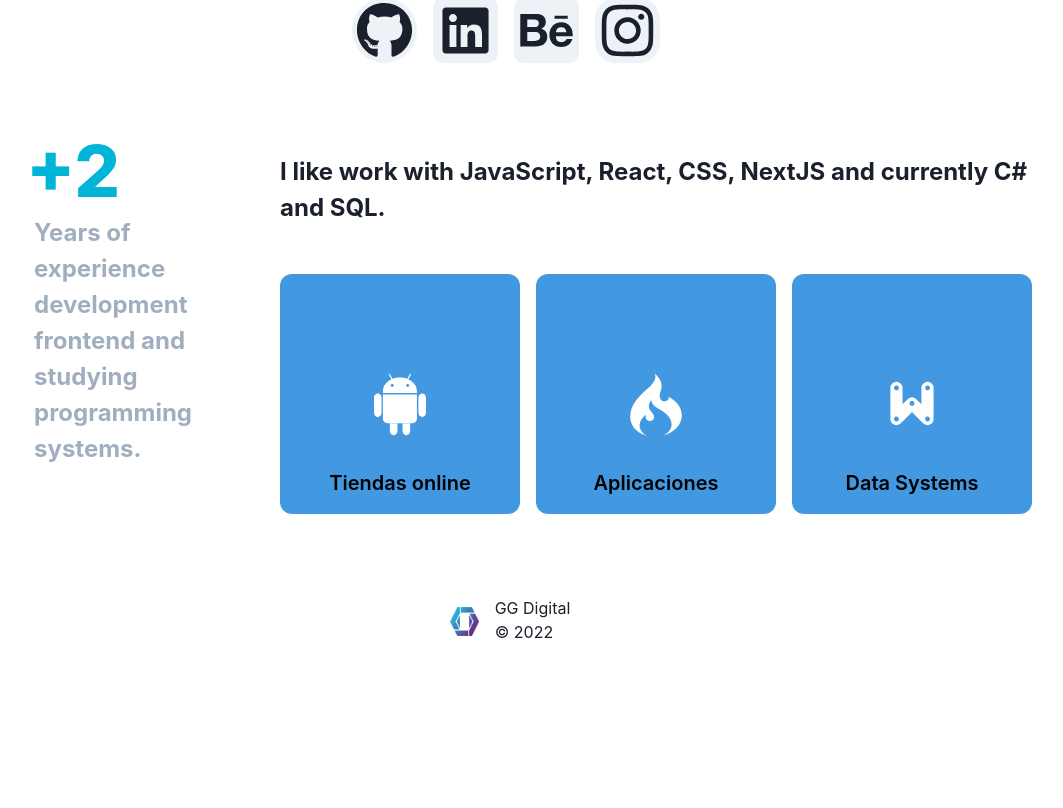
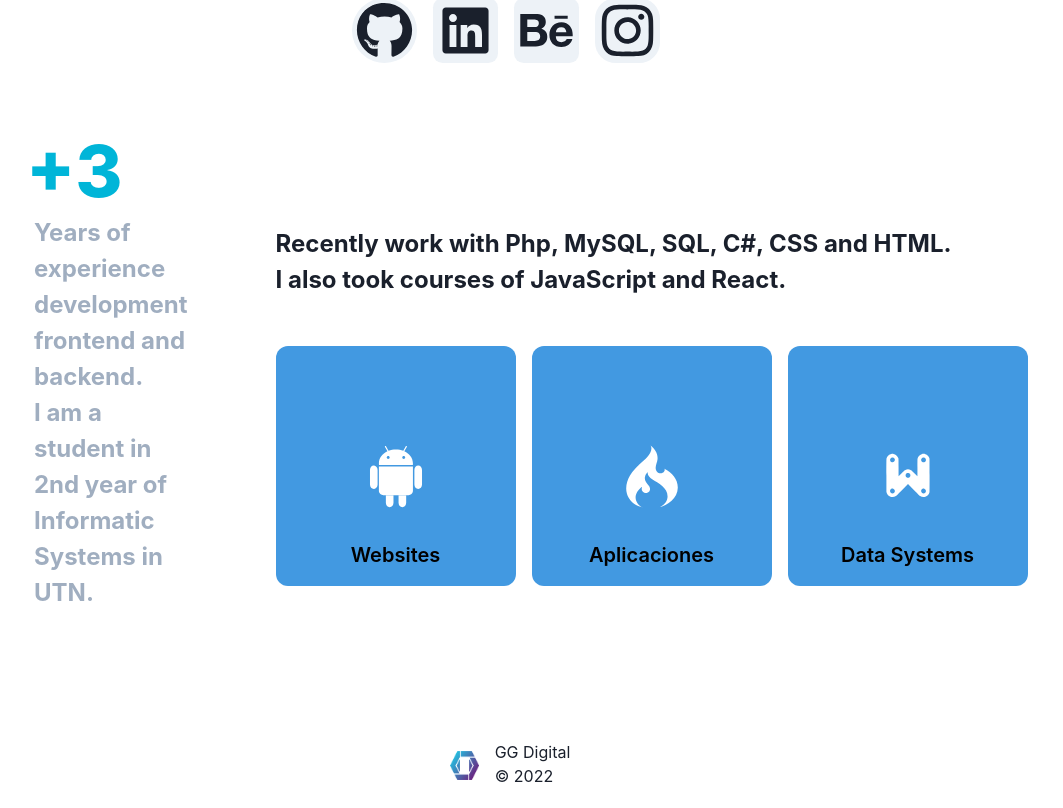
Before and after one commit to 1ggera/portfolio.v2.0, a React (Create React App) app: page / in a window 1280 px wide. Shown: the part 594-1402 px from the top of the page, without its empty margins (134-1197 px from the left). Before the commit the page ends 1266 px from the top, so only its background shows below. Built offline with nearby package versions, Linux system fonts and the light colour scheme.

Commit message:
actualización de descripción

```diff
--- a/src/components/Profile.js
+++ b/src/components/Profile.js
@@ -11,20 +11,22 @@ function Profile(){
   return (
     <Flex direction={isNotSmallerScreen ? "row" : "column"} w="100%" maxWidth={{ base:"100vh", md: "130vh", lg:"130vh", xl: "130h" }} ml={"1"}>
       <Box alignSelf="center" px="10" py="16" mb="2">
-        <Heading fontWeight="extrabold" color="cyan.500" size="4xl" mb="2">+2</Heading>
+        <Heading fontWeight="extrabold" color="cyan.500" size="4xl" mb="2">+3</Heading>
         <Text fontWeight="bold" fontSize="2xl" color="gray.400" mb="10" ml="2">
-          Years of experience development frontend and studying programming systems.
+          Years of experience development frontend and backend.
+          <br />
+          I am a student in 2nd year of Informatic Systems in UTN.
         </Text>
       </Box>
       <Box alignSelf="center" px="12" py="8" >
         <Text fontWeight="bold" fontSize="2xl" mt="18">
-          I like work with JavaScript, React, CSS, NextJS and currently C# and SQL.
+          Recently work with Php, MySQL, SQL, C#, CSS and HTML. <br /> I also took courses of JavaScript and React.
         </Text>
         <Flex direction={isNotSmallerScreen ? "row" : "column"} mt={8} >
           <Flex alignSelf="center" alignItems={"center"} rounded="xl" direction="column" mt={4} bg="blue.400" h="30vh" w="30vh" justify="flex-end" _hover={{ bg: "cyan.400", }}>
           <Icon color="white" p="4" as={DiAndroid} w="24" h="24" ></Icon>
-            <Text color="black" p="4" fontSize="xl" fontWeight="semibold">
-              Tiendas online
+            <Text color="black" p="4" fontSize="xl" fontWeight="semibold" textAlign={'center'}>
+              Websites
             </Text>
           </Flex>
 
```
